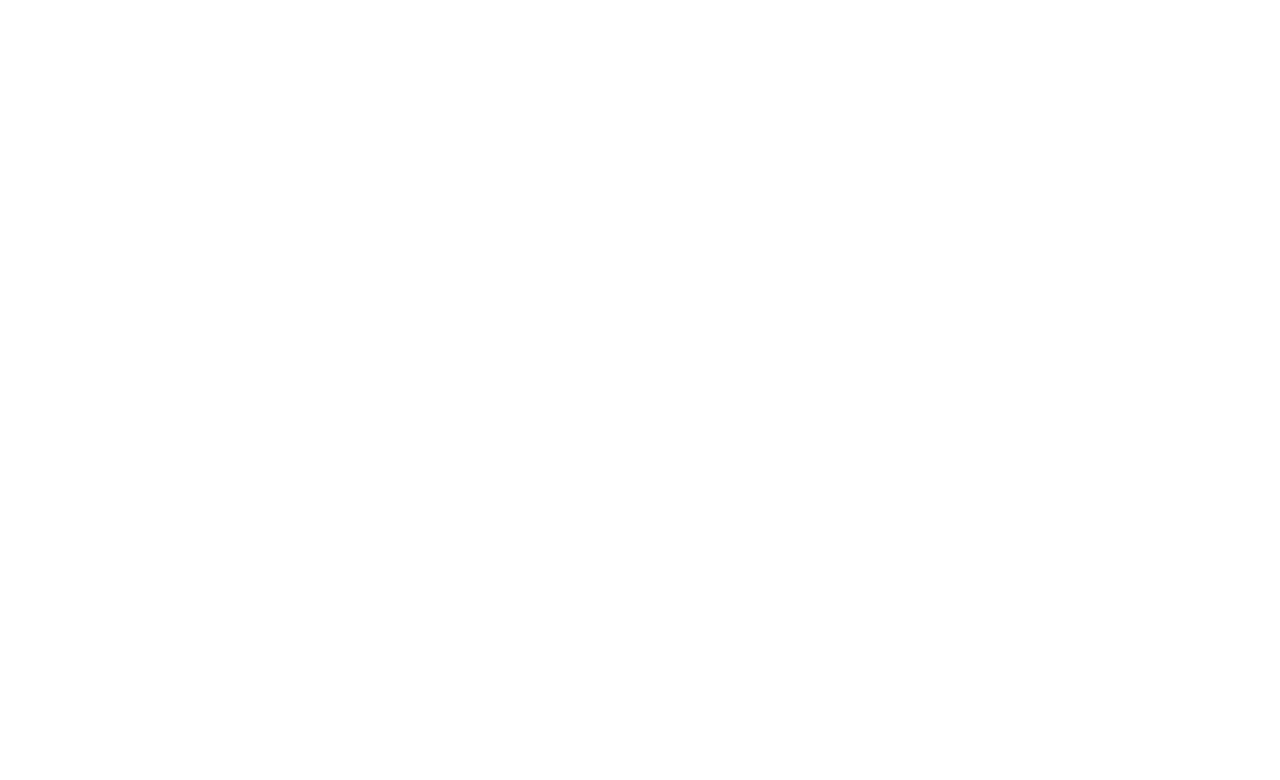
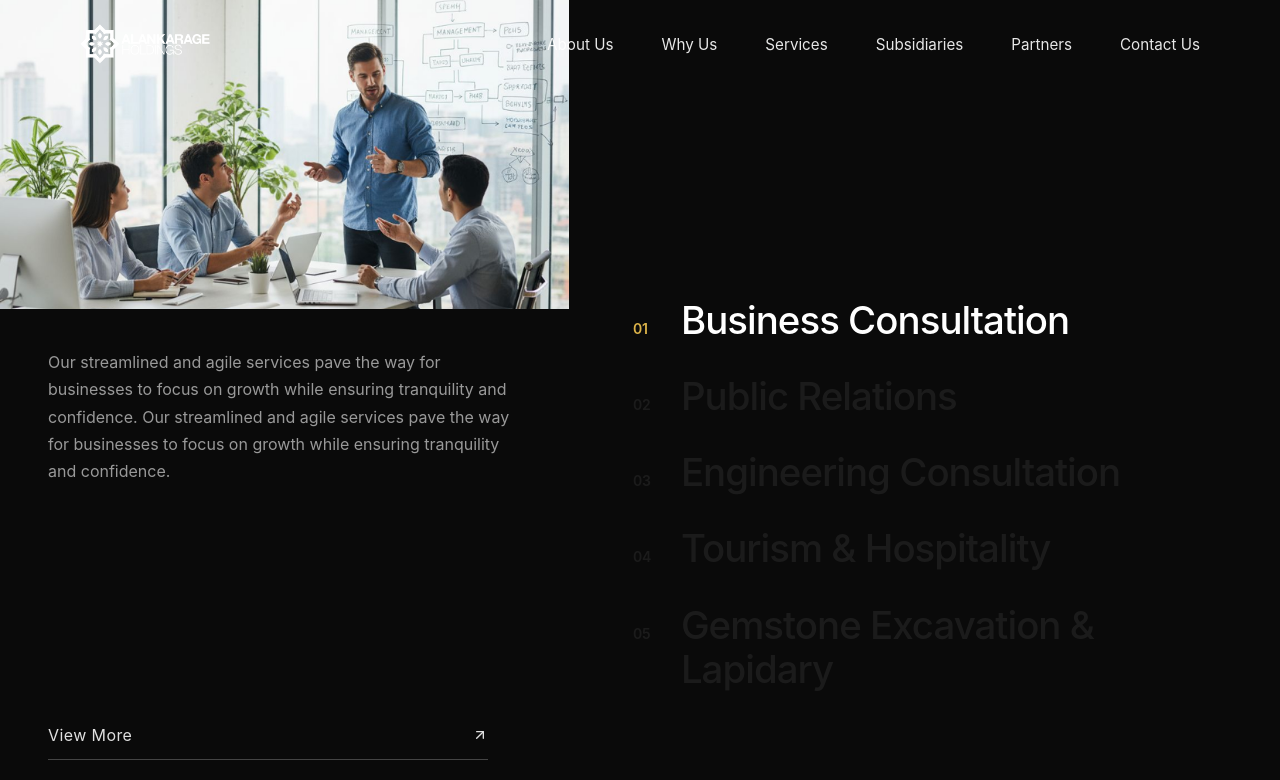
Before and after one commit to sphereheadtechnologies/Alankarage, a React (Vite) app in the folder Alankarage-Web/: page /services in a window 1280 px wide. Before the commit this address had no page. Shown: the top 780 px of the page. Built offline with nearby package versions, Linux system fonts and the light colour scheme.

Commit message:
navbar redirections updated

```diff
--- a/Alankarage-Web/src/App.jsx
+++ b/Alankarage-Web/src/App.jsx
@@ -2,12 +2,16 @@ import React from 'react';
 import { BrowserRouter, Routes, Route } from 'react-router-dom';
 import HomePage from './pages/HomePage';
 import ContactUs from './pages/ContactUs';
+import ServicesPage from './pages/ServicesPage';
+import ScrollToHashElement from './components/ScrollToHashElement';
 
 function App() {
   return (
     <BrowserRouter>
+      <ScrollToHashElement />
       <Routes>
         <Route path="/" element={<HomePage />} />
+        <Route path="/services" element={<ServicesPage />} />
         <Route path="/contact" element={<ContactUs />} />
       </Routes>
     </BrowserRouter>
--- a/Alankarage-Web/src/components/Navbar.jsx
+++ b/Alankarage-Web/src/components/Navbar.jsx
@@ -65,10 +65,10 @@ const Navbar = () => {
     >
       <div className="flex justify-between items-center w-full max-w-[1400px] mx-auto px-[5%] lg:px-20 py-4 md:py-6 transition-all duration-300">
         <div className="flex items-center gap-2">
-          <Link to="/" className="flex items-center gap-2 no-underline">
-          <img src={logoImage} alt="Alankarage Holdings" className="h-10 w-auto object-contain" />
-        </Link>
-      </div>
+          <Link to="/" className="flex items-center gap-2 no-underline" onClick={() => window.scrollTo({ top: 0, behavior: 'smooth' })}>
+            <img src={logoImage} alt="Alankarage Holdings" className="h-10 w-auto object-contain" />
+          </Link>
+        </div>
 
       <button
         className="md:hidden text-white"
@@ -82,11 +82,11 @@ const Navbar = () => {
 
       <nav className="hidden md:block">
         <ul className="flex list-none gap-6 md:gap-12 flex-wrap m-0 p-0">
-          <li><a href="/#about" className="text-white/90 no-underline text-[0.95rem] font-normal transition-opacity duration-300 hover:text-white">About Us</a></li>
-          <li><a href="/#why" className="text-white/90 no-underline text-[0.95rem] font-normal transition-opacity duration-300 hover:text-white">Why Us</a></li>
-          <li><a href="/#services" className="text-white/90 no-underline text-[0.95rem] font-normal transition-opacity duration-300 hover:text-white">Services</a></li>
-          <li><a href="/#subsidiaries" className="text-white/90 no-underline text-[0.95rem] font-normal transition-opacity duration-300 hover:text-white">Subsidiaries</a></li>
-          <li><a href="/#partners" className="text-white/90 no-underline text-[0.95rem] font-normal transition-opacity duration-300 hover:text-white">Partners</a></li>
+          <li><Link to="/#about" className="text-white/90 no-underline text-[0.95rem] font-normal transition-opacity duration-300 hover:text-white">About Us</Link></li>
+          <li><Link to="/#why" className="text-white/90 no-underline text-[0.95rem] font-normal transition-opacity duration-300 hover:text-white">Why Us</Link></li>
+          <li><Link to="/services" className="text-white/90 no-underline text-[0.95rem] font-normal transition-opacity duration-300 hover:text-white">Services</Link></li>
+          <li><Link to="/#subsidiaries" className="text-white/90 no-underline text-[0.95rem] font-normal transition-opacity duration-300 hover:text-white">Subsidiaries</Link></li>
+          <li><Link to="/#partners" className="text-white/90 no-underline text-[0.95rem] font-normal transition-opacity duration-300 hover:text-white">Partners</Link></li>
           <li><Link to="/contact" className="text-white/90 no-underline text-[0.95rem] font-normal transition-opacity duration-300 hover:text-white">Contact Us</Link></li>
         </ul>
       </nav>
@@ -105,7 +105,7 @@ const Navbar = () => {
             {/* Top Bar matching main header padding */}
             <div className="flex justify-between items-center w-full px-[5%] py-6">
               <div className="flex items-center gap-2">
-                <Link to="/" className="flex items-center gap-2 no-underline" onClick={() => setIsOpen(false)}>
+                <Link to="/" className="flex items-center gap-2 no-underline" onClick={() => { setIsOpen(false); window.scrollTo({ top: 0, behavior: 'smooth' }); }}>
                   <img src={logoImage} alt="Alankarage Holdings" className="h-10 w-auto object-contain" />
                 </Link>
               </div>
@@ -124,19 +124,19 @@ const Navbar = () => {
             <nav className="w-full px-[12%] mt-12">
               <ul className="flex flex-col list-none m-0 p-0 gap-8">
                 <li className="border-b border-[#333] pb-2">
-                   <a href="/#about" className="text-white/90 no-underline text-[1.05rem] font-normal tracking-wide block w-full" onClick={() => setIsOpen(false)}>About Us</a>
+                   <Link to="/#about" className="text-white/90 no-underline text-[1.05rem] font-normal tracking-wide block w-full" onClick={() => setIsOpen(false)}>About Us</Link>
                 </li>
                 <li className="border-b border-[#333] pb-2">
-                   <a href="/#why" className="text-white/90 no-underline text-[1.05rem] font-normal tracking-wide block w-full" onClick={() => setIsOpen(false)}>Why Us</a>
+                   <Link to="/#why" className="text-white/90 no-underline text-[1.05rem] font-normal tracking-wide block w-full" onClick={() => setIsOpen(false)}>Why Us</Link>
                 </li>
                 <li className="border-b border-[#333] pb-2">
-                   <a href="/#services" className="text-white/90 no-underline text-[1.05rem] font-normal tracking-wide block w-full" onClick={() => setIsOpen(false)}>Services</a>
+                   <Link to="/services" className="text-white/90 no-underline text-[1.05rem] font-normal tracking-wide block w-full" onClick={() => setIsOpen(false)}>Services</Link>
                 </li>
                 <li className="border-b border-[#333] pb-2">
-                   <a href="/#subsidiaries" className="text-white/90 no-underline text-[1.05rem] font-normal tracking-wide block w-full" onClick={() => setIsOpen(false)}>Subsidiaries</a>
+                   <Link to="/#subsidiaries" className="text-white/90 no-underline text-[1.05rem] font-normal tracking-wide block w-full" onClick={() => setIsOpen(false)}>Subsidiaries</Link>
                 </li>
                 <li className="border-b border-[#333] pb-2">
-                   <a href="/#partners" className="text-white/90 no-underline text-[1.05rem] font-normal tracking-wide block w-full" onClick={() => setIsOpen(false)}>Partners</a>
+                   <Link to="/#partners" className="text-white/90 no-underline text-[1.05rem] font-normal tracking-wide block w-full" onClick={() => setIsOpen(false)}>Partners</Link>
                 </li>
                 <li className="border-b border-[#333] pb-2">
                    <Link to="/contact" className="text-white/90 no-underline text-[1.05rem] font-normal tracking-wide block w-full" onClick={() => setIsOpen(false)}>Contact Us</Link>
--- a/Alankarage-Web/src/components/Partnership.jsx
+++ b/Alankarage-Web/src/components/Partnership.jsx
@@ -24,7 +24,7 @@ const logos = [
 
 const Partnership = () => {
   return (
-    <section className="bg-white py-16 md:py-24 px-6 md:px-12 lg:px-20">
+    <section id="partners" className="bg-white py-16 md:py-24 px-6 md:px-12 lg:px-20">
       {/* Section label */}
       <div className="flex items-center gap-2 mb-6">
         <span className="diamond"></span>
--- /dev/null
+++ b/Alankarage-Web/src/components/ScrollToHashElement.jsx
@@ -0,0 +1,20 @@
+import { useEffect } from "react";
+import { useLocation } from "react-router-dom";
+
+export default function ScrollToHashElement() {
+  const { pathname, hash, key } = useLocation();
+
+  useEffect(() => {
+    if (hash) {
+      // Small timeout to ensure DOM is fully rendered before scrolling
+      setTimeout(() => {
+        const element = document.getElementById(hash.replace("#", ""));
+        if (element) {
+          element.scrollIntoView({ behavior: "smooth" });
+        }
+      }, 100);
+    }
+  }, [pathname, hash, key]);
+
+  return null;
+}
--- a/Alankarage-Web/src/components/Subsidiaries.jsx
+++ b/Alankarage-Web/src/components/Subsidiaries.jsx
@@ -91,7 +91,7 @@ const subsidiariesData = [
 
 const Subsidiaries = () => {
   return (
-    <section className="bg-white text-black py-15 lg:py-25 px-6 md:px-12 lg:px-24 font-sans relative">
+    <section id="subsidiaries" className="bg-white text-black py-15 lg:py-25 px-6 md:px-12 lg:px-24 font-sans relative">
       {/* Top Header Area */}
       <div className="max-w-[1000px] mb-12 md:mb-32">
         <div className="flex items-center gap-3 mb-6">
--- a/Alankarage-Web/src/components/WhyChooseUs.jsx
+++ b/Alankarage-Web/src/components/WhyChooseUs.jsx
@@ -151,7 +151,7 @@ const WhyChooseUs = () => {
   }, [scrollYProgress, activeIndex]);
 
   return (
-    <div ref={containerRef} className="relative bg-[#0a0a0a]" style={{ height: `${whyChooseUsData.length * 100}vh` }}>
+    <div id="why" ref={containerRef} className="relative bg-[#0a0a0a]" style={{ height: `${whyChooseUsData.length * 100}vh` }}>
       <section
         className="sticky top-0 h-screen w-full flex flex-col justify-between py-6 md:py-10 lg:py-16 bg-cover bg-center overflow-hidden"
         style={{ backgroundImage: `url('${bgImage}')` }}
--- a/Alankarage-Web/src/globals.css
+++ b/Alankarage-Web/src/globals.css
@@ -44,6 +44,9 @@
 }
 
 @layer base {
+  html {
+    scroll-behavior: smooth;
+  }
   body {
     font-family: var(--font-body);
   }
--- a/Alankarage-Web/src/pages/ContactUs.jsx
+++ b/Alankarage-Web/src/pages/ContactUs.jsx
@@ -1,9 +1,12 @@
-import React from 'react';
+import React, { useEffect } from 'react';
 import Navbar from '../components/Navbar';
 import BottomFooter from '../components/BottomFooter';
 import wtcImage from '../assets/Footer/wtc.png';
 
 const ContactUs = () => {
+  useEffect(() => {
+    window.scrollTo(0, 0);
+  }, []);
   return (
     <div className="font-sans text-gray-900 bg-white min-h-screen flex flex-col">
       <Navbar />
--- a/Alankarage-Web/src/pages/HomePage.jsx
+++ b/Alankarage-Web/src/pages/HomePage.jsx
@@ -1,7 +1,6 @@
 import React from 'react';
 import Landing from '../components/Landing';
 import AboutUs from '../components/AboutUs';
-import Services from '../components/Services';
 import Intro from '../components/Intro';
 import WhyChooseUs from '../components/WhyChooseUs';
 import Subsidiaries from '../components/Subsidiaries';
@@ -16,7 +15,6 @@ const HomePage = () => {
     <>
       <Landing />
       <AboutUs />
-      <Services />
       <Intro />
       <WhyChooseUs />
       <Subsidiaries />
--- /dev/null
+++ b/Alankarage-Web/src/pages/ServicesPage.jsx
@@ -0,0 +1,22 @@
+import React, { useEffect } from 'react';
+import Navbar from '../components/Navbar';
+import BottomFooter from '../components/BottomFooter';
+import Services from '../components/Services';
+
+const ServicesPage = () => {
+  useEffect(() => {
+    window.scrollTo(0, 0);
+  }, []);
+
+  return (
+    <div className="font-sans min-h-screen flex flex-col bg-[#0a0a0a]">
+      <Navbar />
+      <div className="flex-1 w-full relative">
+        <Services />
+      </div>
+      <BottomFooter />
+    </div>
+  );
+};
+
+export default ServicesPage;
```
